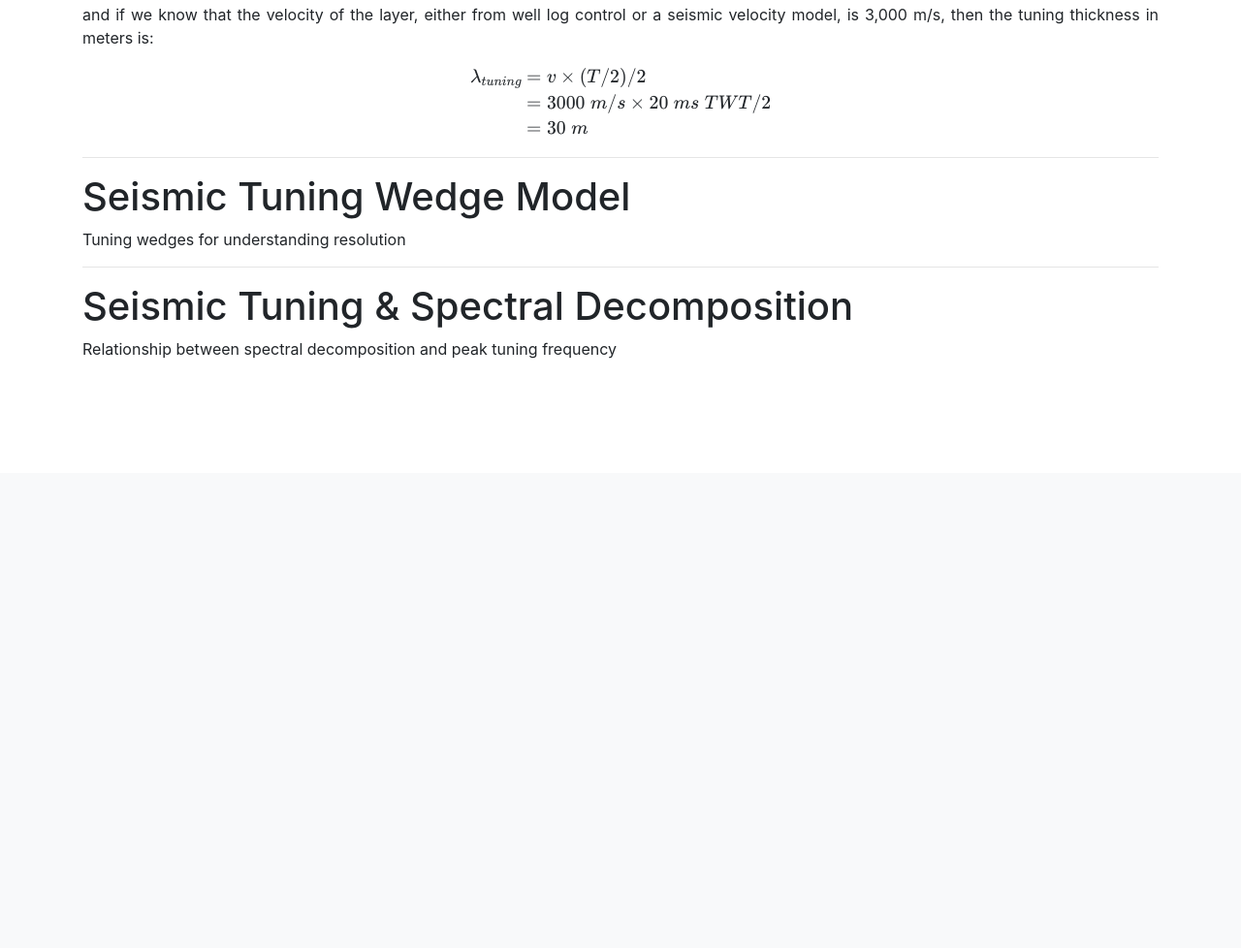
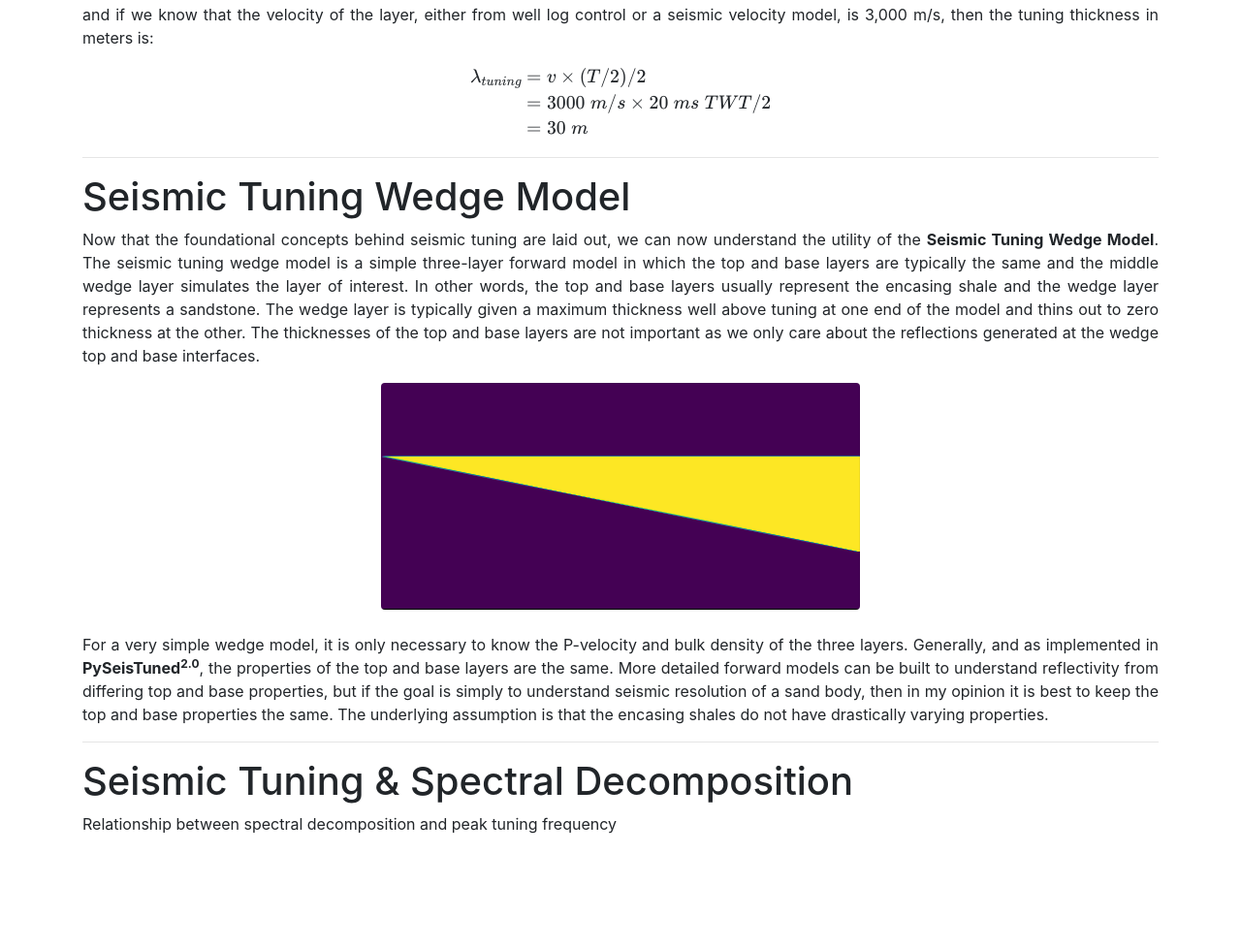
Before and after one commit to bdowdell/flask_pyseistuned, a Flask app: page /about in a window 1280 px wide. Shown: the part 2834-3812 px from the top of the page at 97% size. Before the commit the page ends 3204 px from the top, so only its background shows below. Run offline with Flask 2, Linux system fonts and the light colour scheme; parts of the project's set-up code (start-up, migrations or seed data) failed here and were passed over; some libraries are stand-ins or nearby versions.

Commit message:
updates about page

```diff
--- a/pyseistuned/templates/about.html
+++ b/pyseistuned/templates/about.html
@@ -216,7 +216,23 @@
     <hr />
     <h1>Seismic Tuning Wedge Model</h1>
     <p class="text-justify">
-        Tuning wedges for understanding resolution
+        Now that the foundational concepts behind seismic tuning are laid out, we can now understand the utility of
+        the <strong>Seismic Tuning Wedge Model</strong>. The seismic tuning wedge model is a simple three-layer forward
+        model in which the top and base layers are typically the same and the middle wedge layer simulates the layer of
+        interest. In other words, the top and base layers usually represent the encasing shale and the wedge layer
+        represents a sandstone. The wedge layer is typically given a maximum thickness well above tuning at one end of
+        the model and thins out to zero thickness at the other. The thicknesses of the top and base layers are not
+        important as we only care about the reflections generated at the wedge top and base interfaces.
+    </p>
+    <img src="../static/img/wedge.png" class="img-fluid rounded mx-auto d-block" alt="Wedge Model">
+    <br />
+    <p class="text-justify">
+        For a very simple wedge model, it is only necessary to know the P-velocity and bulk density of the three layers.
+        Generally, and as implemented in <strong>PySeisTuned<sup>2.0</sup></strong>,
+        the properties of the top and base layers are the same. More detailed forward models can be built to understand
+        reflectivity from differing top and base properties, but if the goal is simply to understand seismic resolution
+        of a sand body, then in my opinion it is best to keep the top and base properties the same. The underlying
+        assumption is that the encasing shales do not have drastically varying properties.
     </p>
     <hr />
     <h1>Seismic Tuning & Spectral Decomposition</h1>
```
